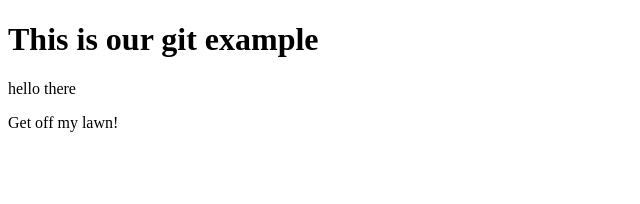
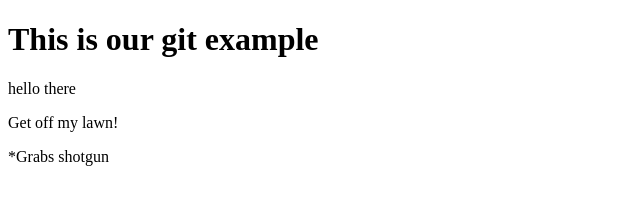
Before and after one commit to Lemonny3663/git-example, a plain HTML site: page Index.html in a window 1280 px wide. Shown: the whole page, without its empty margins (0-640 px from the left). Drawn offline with Linux system fonts and the light colour scheme.

```diff
--- a/Index.html
+++ b/Index.html
@@ -8,5 +8,6 @@
 <h1>This is our git example</h1>
 <p>hello there<p>
 	<p>Get off my lawn!<p>
+		<p>*Grabs shotgun</p>
 </body>
 </html>
```
Also changed, not shown: 1 other file.
